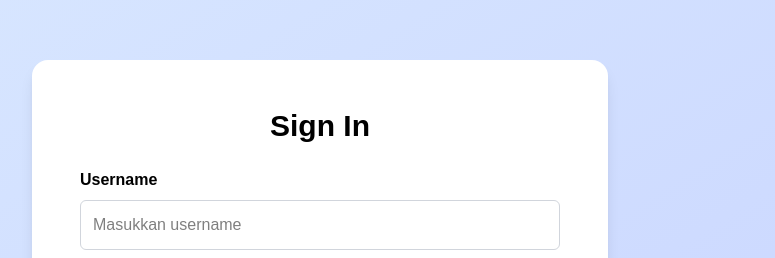
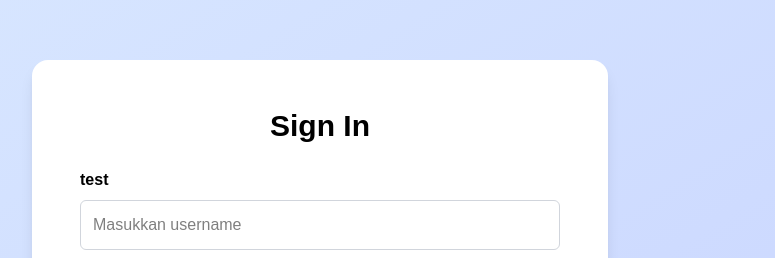
Before and after one commit to bertt11/CSP_UAS, a Next.js app: page /signin in a window 1280 px wide. Shown: the part 132-390 px from the top of the page, without its empty margins (320-1095 px from the left). Built offline with nearby package versions, Linux system fonts and the light colour scheme.

Commit message:
test vercel

```diff
--- a/src/app/signin/page.jsx
+++ b/src/app/signin/page.jsx
@@ -44,7 +44,7 @@ export default function SignInPage() {
       )}
 
       <div className="flex flex-col gap-2">
-        <label className="text-black font-semibold">Username</label>
+        <label className="text-black font-semibold">test</label>
         <input
           type="text"
           placeholder="Masukkan username"
```
